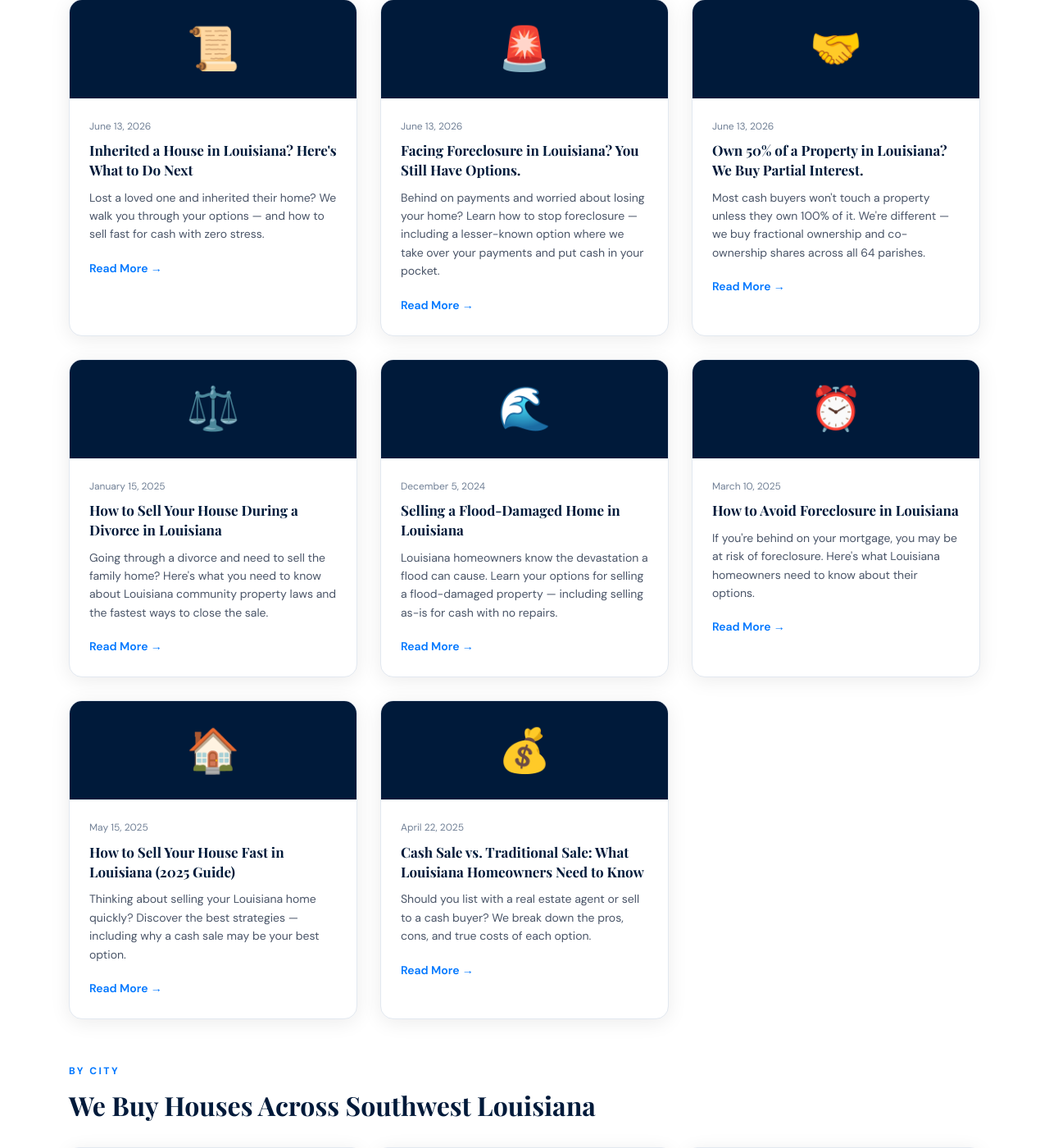
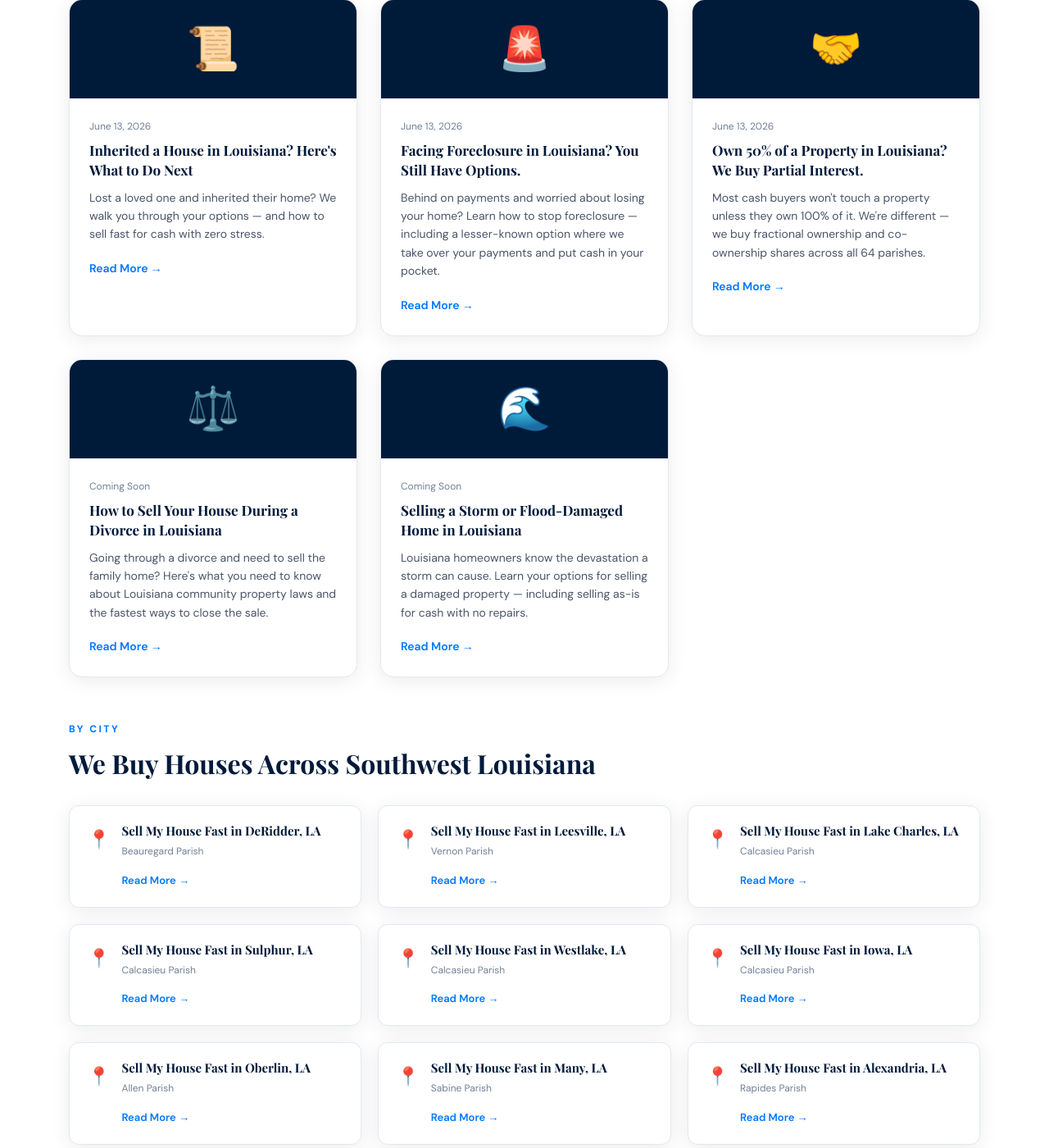
Before and after one commit to Armstrongrealestate/Website, a Flask app: page /blog in a window 1280 px wide. Shown: the part 522-1922 px from the top of the page at 82% size. Run offline with Flask 3, Linux system fonts and the light colour scheme.

Commit message:
Add new blog topics for divorce and storm damage
Updated blog topics with new entries for divorce and storm damage sales.

```diff
--- a/templates/blog.html
+++ b/templates/blog.html
@@ -25,11 +25,8 @@
           ('inherited-property-louisiana', 'Inherited a House in Louisiana? Here\'s What to Do Next', 'June 13, 2026', 'Lost a loved one and inherited their home? We walk you through your options — and how to sell fast for cash with zero stress.', '📜'),
           ('sell-house-during-foreclosure-louisiana', 'Facing Foreclosure in Louisiana? You Still Have Options.', 'June 13, 2026', 'Behind on payments and worried about losing your home? Learn how to stop foreclosure — including a lesser-known option where we take over your payments and put cash in your pocket.', '🚨'),
           ('buying-partial-interest-property-louisiana', 'Own 50% of a Property in Louisiana? We Buy Partial Interest.', 'June 13, 2026', 'Most cash buyers won\'t touch a property unless they own 100% of it. We\'re different — we buy fractional ownership and co-ownership shares across all 64 parishes.', '🤝'),
-          ('selling-house-during-divorce-louisiana', 'How to Sell Your House During a Divorce in Louisiana', 'January 15, 2025', 'Going through a divorce and need to sell the family home? Here\'s what you need to know about Louisiana community property laws and the fastest ways to close the sale.', '⚖️'),
-          ('louisiana-flood-damaged-homes', 'Selling a Flood-Damaged Home in Louisiana', 'December 5, 2024', 'Louisiana homeowners know the devastation a flood can cause. Learn your options for selling a flood-damaged property — including selling as-is for cash with no repairs.', '🌊'),
-          ('avoiding-foreclosure-louisiana', 'How to Avoid Foreclosure in Louisiana', 'March 10, 2025', 'If you\'re behind on your mortgage, you may be at risk of foreclosure. Here\'s what Louisiana homeowners need to know about their options.', '⏰'),
-          ('how-to-sell-house-fast-louisiana', 'How to Sell Your House Fast in Louisiana (2025 Guide)', 'May 15, 2025', 'Thinking about selling your Louisiana home quickly? Discover the best strategies — including why a cash sale may be your best option.', '🏠'),
-          ('cash-vs-traditional-sale', 'Cash Sale vs. Traditional Sale: What Louisiana Homeowners Need to Know', 'April 22, 2025', 'Should you list with a real estate agent or sell to a cash buyer? We break down the pros, cons, and true costs of each option.', '💰'),
+          ('selling-house-during-divorce-louisiana', 'How to Sell Your House During a Divorce in Louisiana', 'Coming Soon', 'Going through a divorce and need to sell the family home? Here\'s what you need to know about Louisiana community property laws and the fastest ways to close the sale.', '⚖️'),
+          ('storm-damage-house-louisiana', 'Selling a Storm or Flood-Damaged Home in Louisiana', 'Coming Soon', 'Louisiana homeowners know the devastation a storm can cause. Learn your options for selling a damaged property — including selling as-is for cash with no repairs.', '🌊'),
         ] %}
 
         {% for slug, title, date, excerpt, icon in topic_posts %}
```
